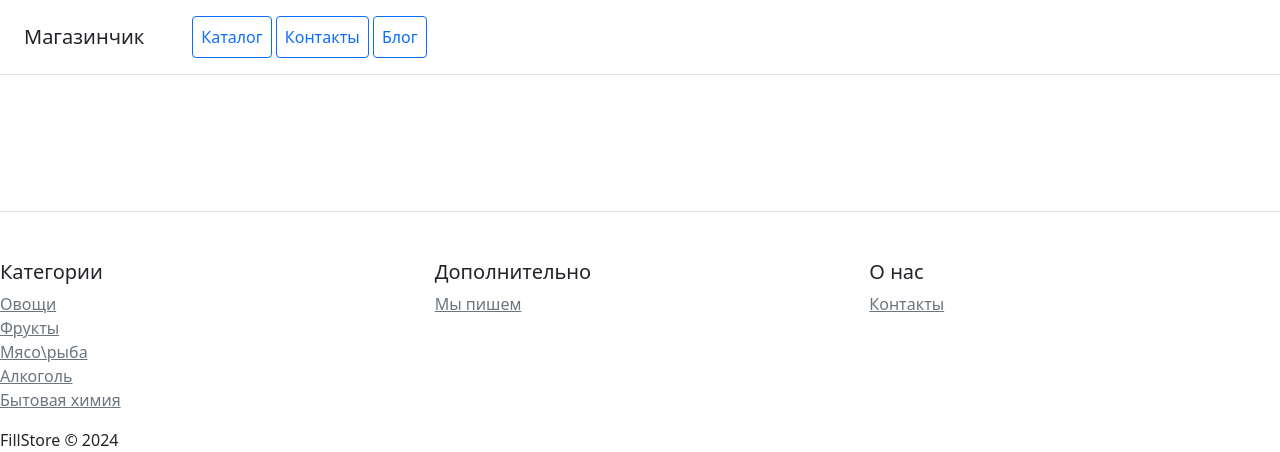
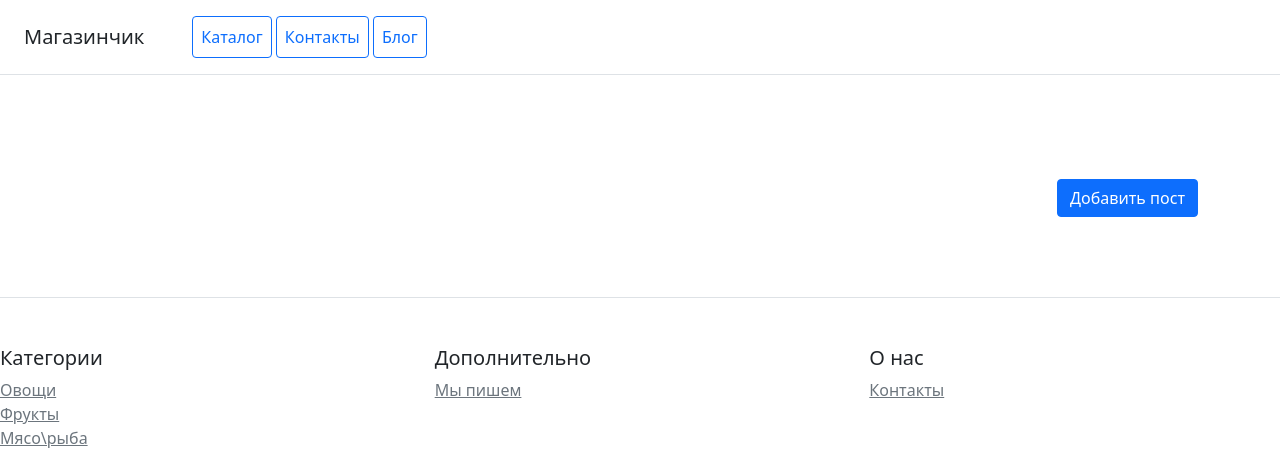
Before and after one commit to annavaleriev/homework_19._2, a Django app: page /blog/ in a window 1280 px wide. Shown: the top 452 px of the page. Run offline with Django 5.2, Linux system fonts and the light colour scheme; data that the repository does not hold is empty; some libraries are stand-ins or nearby versions.

Commit message:
Обновлены html шаблоны

```diff
--- a/blog/templates/blog/article_list.html
+++ b/blog/templates/blog/article_list.html
@@ -4,6 +4,11 @@
 
 {% block content %}
     <div class="container">
+        <div class="row mb-5">
+            <div class="col text-end">
+                <a class="btn btn-primary" href="{% url 'blog:create' %}">Добавить пост</a>
+            </div>
+        </div>
         <div class="row row-cols-1 row-cols-sm-2 row-cols-md-3 g-3">
             {% for article in object_list %}
                 <div class="col">
@@ -14,9 +19,12 @@
                             <p class="card-text">{{ article.body | truncatechars:100 }}</p>
                             <div class="d-flex justify-content-between align-items-center">
                                 <div class="btn-group">
-                                    <a class="btn btn-sm btn-outline-secondary" href="{% url 'blog:view' pk=article.id %}">View</a>
-                                    <a class="btn btn-sm btn-outline-secondary" href="{% url 'blog:edit' pk=article.id %}">Edit</a>
-                                    <a class="btn btn-sm btn-outline-secondary" href="{% url 'blog:delete' pk=article.id %}">Delete</a>
+                                    <a class="btn btn-sm btn-outline-secondary"
+                                       href="{% url 'blog:view' pk=article.id %}">View</a>
+                                    <a class="btn btn-sm btn-outline-secondary"
+                                       href="{% url 'blog:edit' pk=article.id %}">Edit</a>
+                                    <a class="btn btn-sm btn-outline-secondary"
+                                       href="{% url 'blog:delete' pk=article.id %}">Delete</a>
                                 </div>
                             </div>
                         </div>
```
